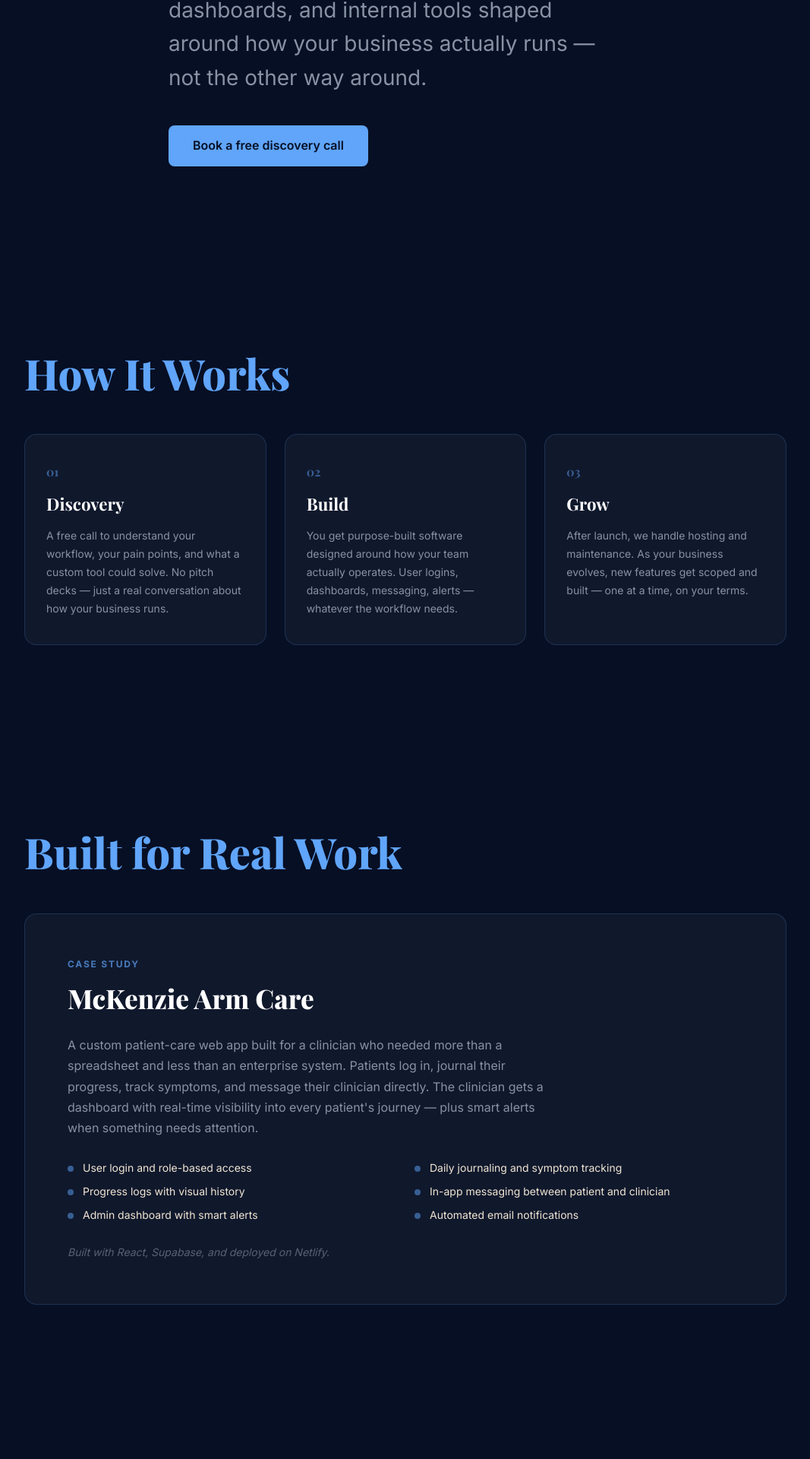
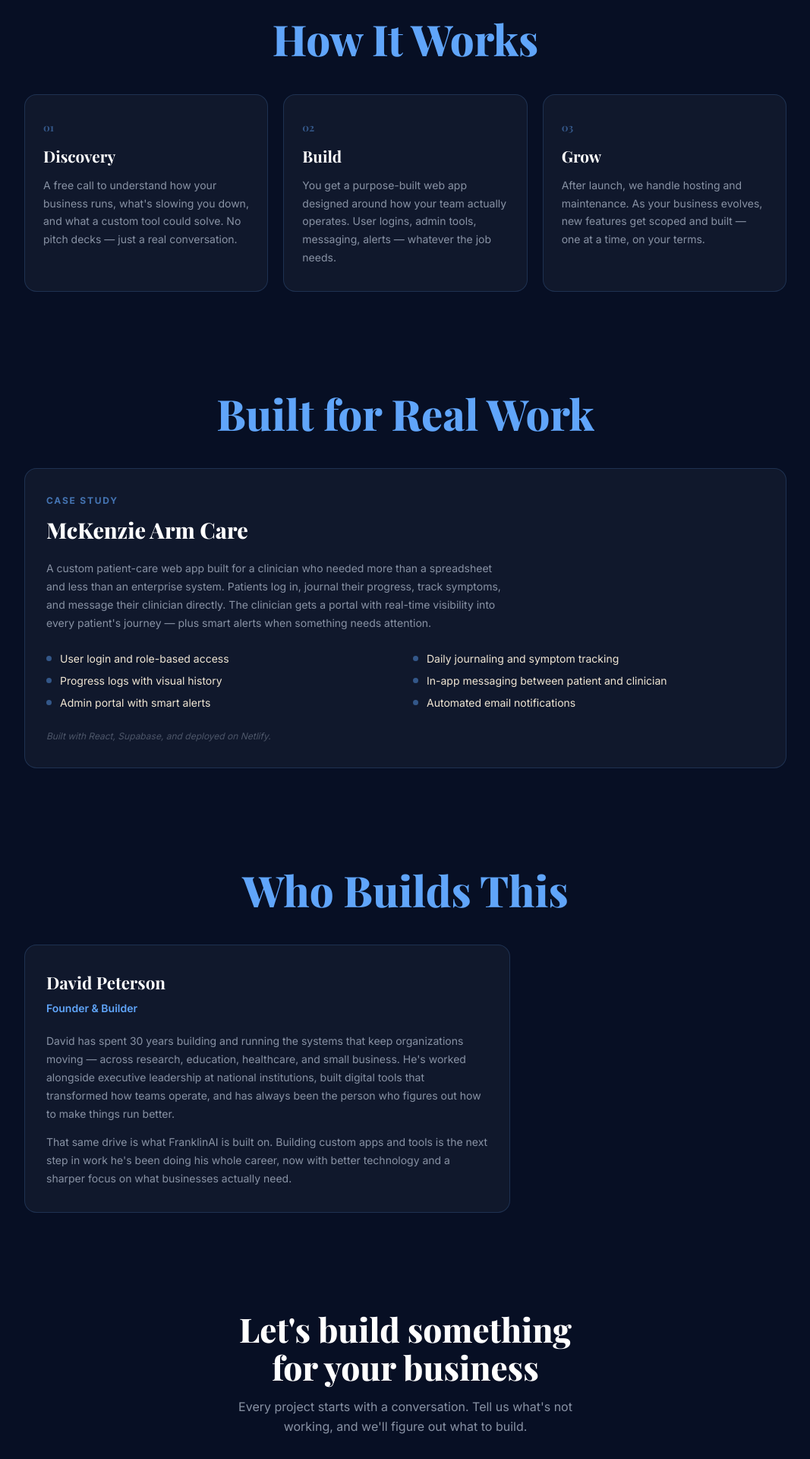
Before and after one commit to besoulful-design/franklinai-v2, a React (Vite) app: page / in a window 1280 px wide. Shown: the part 756-2676 px from the top of the page at 76% size, without its empty margins (106-1173 px from the left). Built offline with nearby package versions, Linux system fonts and the light colour scheme.

Commit message:
fix all sections — centered, consistent spacing, copy cleaned

```diff
--- a/src/App.jsx
+++ b/src/App.jsx
@@ -58,14 +58,14 @@ function Nav() {
 function Hero() {
   return (
     <section className="hero">
-      <div className="container hero__inner">
+      <div className="container">
         <h1 className="hero__headline">
-          Your workflow is unique.<br />
-          Your software should be too.
+          Your business is one of a kind.<br />
+          Your tools should be too.
         </h1>
         <p className="hero__subtitle">
-          FranklinAI builds custom web apps, dashboards, and internal tools
-          shaped around how your business actually runs — not the other way around.
+          FranklinAI builds custom web apps and tools shaped around
+          how your business actually runs — not the other way around.
         </p>
         <a href="#discovery" className="btn btn--primary">
           Book a free discovery call
@@ -80,12 +80,12 @@ function HowItWorks() {
     {
       number: '01',
       title: 'Discovery',
-      text: 'A free call to understand your workflow, your pain points, and what a custom tool could solve. No pitch decks — just a real conversation about how your business runs.'
+      text: 'A free call to understand how your business runs, what\'s slowing you down, and what a custom tool could solve. No pitch decks — just a real conversation.'
     },
     {
       number: '02',
       title: 'Build',
-      text: 'You get purpose-built software designed around how your team actually operates. User logins, dashboards, messaging, alerts — whatever the workflow needs.'
+      text: 'You get a purpose-built web app designed around how your team actually operates. User logins, admin tools, messaging, alerts — whatever the job needs.'
     },
     {
       number: '03',
@@ -95,10 +95,10 @@ function HowItWorks() {
   ];
 
   return (
-    <section className="how-it-works">
+    <section className="section">
       <div className="container">
         <h2 className="section-heading">How It Works</h2>
-        <div className="how-it-works__grid">
+        <div className="card-grid">
           {steps.map(step => (
             <div key={step.number} className="card step-card">
               <span className="step-card__number">{step.number}</span>
@@ -118,34 +118,32 @@ function CaseStudy() {
     'Daily journaling and symptom tracking',
     'Progress logs with visual history',
     'In-app messaging between patient and clinician',
-    'Admin dashboard with smart alerts',
+    'Admin portal with smart alerts',
     'Automated email notifications'
   ];
 
   return (
-    <section className="case-study">
+    <section className="section">
       <div className="container">
         <h2 className="section-heading">Built for Real Work</h2>
-        <div className="card case-study__card">
-          <div className="case-study__content">
-            <span className="case-study__label">Case Study</span>
-            <h3 className="case-study__title">McKenzie Arm Care</h3>
-            <p className="case-study__text">
+        <div className="card case-card">
+          <span className="case-card__label">Case Study</span>
+          <h3 className="case-card__title">McKenzie Arm Care</h3>
+          <p className="case-card__text">
             A custom patient-care web app built for a clinician who needed more
             than a spreadsheet and less than an enterprise system. Patients log in,
             journal their progress, track symptoms, and message their clinician directly.
-              The clinician gets a dashboard with real-time visibility into every
+            The clinician gets a portal with real-time visibility into every
             patient's journey — plus smart alerts when something needs attention.
           </p>
-            <ul className="case-study__features">
+          <ul className="case-card__features">
             {features.map((f, i) => (
-                <li key={i} className="case-study__feature">{f}</li>
+              <li key={i} className="case-card__feature">{f}</li>
             ))}
           </ul>
-            <p className="case-study__stack">
+          <p className="case-card__stack">
             Built with React, Supabase, and deployed on Netlify.
           </p>
-          </div>
         </div>
       </div>
     </section>
@@ -154,27 +152,25 @@ function CaseStudy() {
 
 function About() {
   return (
-    <section className="about">
+    <section className="section">
       <div className="container">
         <h2 className="section-heading">Who Builds This</h2>
-        <div className="about__inner">
-          <div className="about__content">
-            <h3 className="about__name">David Peterson</h3>
-            <span className="about__role">Founder &amp; Builder</span>
-            <p className="about__text">
+        <div className="card about-card">
+          <h3 className="about-card__name">David Peterson</h3>
+          <span className="about-card__role">Founder &amp; Builder</span>
+          <p className="about-card__text">
             David has spent 30 years building and running the systems that keep
             organizations moving — across research, education, healthcare, and
             small business. He's worked alongside executive leadership at national
             institutions, built digital tools that transformed how teams operate,
             and has always been the person who figures out how to make things run better.
           </p>
-            <p className="about__text">
+          <p className="about-card__text">
             That same drive is what FranklinAI is built on. Building custom apps
             and tools is the next step in work he's been doing his whole career,
             now with better technology and a sharper focus on what businesses
             actually need.
           </p>
-          </div>
         </div>
       </div>
     </section>
@@ -183,8 +179,8 @@ function About() {
 
 function DiscoveryCTA() {
   return (
-    <section className="discovery" id="discovery">
-      <div className="container discovery__inner">
+    <section className="section" id="discovery">
+      <div className="container discovery">
         <h2 className="discovery__headline">
           Let's build something for your business
         </h2>
--- a/src/styles/global.css
+++ b/src/styles/global.css
@@ -275,8 +275,12 @@ a:hover {
 }
 
 /* ============================================================
-   SECTION HEADING (shared)
+   SHARED SECTION + HEADING
    ============================================================ */
+.section {
+  padding: 64px 0;
+}
+
 .section-heading {
   font-family: var(--font-display);
   font-weight: 800;
@@ -284,71 +288,66 @@ a:hover {
   font-size: var(--text-section);
   line-height: 1.15;
   pointer-events: none;
-  margin-bottom: 48px;
+  text-align: center;
+  margin-bottom: 40px;
 }
 
 /* ============================================================
    HERO
    ============================================================ */
 .hero {
-  padding: var(--section-pad) 0;
-  padding-top: clamp(48px, 8vw, 96px);
-}
-
-.hero__inner {
-  max-width: 720px;
+  padding: 48px 0 64px;
+  text-align: center;
 }
 
 .hero__headline {
   font-family: var(--font-display);
   font-weight: 800;
-  font-size: var(--text-hero);
+  font-size: clamp(32px, 5vw, 56px);
   color: #ffffff;
-  line-height: 1.1;
-  margin-bottom: 24px;
+  line-height: 1.15;
+  margin-bottom: 20px;
 }
 
 .hero__subtitle {
-  font-size: var(--text-xl);
+  font-size: clamp(16px, 2.2vw, 20px);
   color: var(--color-text-muted);
   line-height: 1.6;
-  margin-bottom: 40px;
-  max-width: 600px;
+  margin-bottom: 36px;
+  max-width: 560px;
+  margin-left: auto;
+  margin-right: auto;
 }
 
 /* ============================================================
-   HOW IT WORKS
+   CARD GRID (How It Works)
    ============================================================ */
-.how-it-works {
-  padding: var(--section-pad) 0;
-}
-
-.how-it-works__grid {
+.card-grid {
   display: grid;
   grid-template-columns: repeat(3, 1fr);
-  gap: 24px;
+  gap: 20px;
 }
 
 .step-card {
-  padding: 36px 28px;
+  padding: 32px 24px;
 }
 
 .step-card__number {
   font-family: var(--font-display);
   font-weight: 700;
-  font-size: 1rem;
+  font-size: 0.85rem;
   color: var(--color-accent);
-  opacity: 0.5;
+  opacity: 0.45;
   display: block;
-  margin-bottom: 12px;
+  margin-bottom: 10px;
 }
 
 .step-card__title {
   font-family: var(--font-display);
   font-weight: 700;
-  font-size: 1.4rem;
+  font-size: 1.3rem;
   color: #ffffff;
-  margin-bottom: 12px;
+  margin-bottom: 10px;
 }
 
 .step-card__text {
@@ -360,113 +359,106 @@ a:hover {
 /* ============================================================
    CASE STUDY
    ============================================================ */
-.case-study {
-  padding: var(--section-pad) 0;
+.case-card {
+  padding: 32px 28px;
 }
 
-.case-study__card {
-  padding: clamp(32px, 5vw, 56px);
-}
-
-.case-study__label {
+.case-card__label {
   font-family: var(--font-body);
   font-size: var(--text-xs);
   font-weight: 700;
   letter-spacing: 0.15em;
   text-transform: uppercase;
   color: var(--color-accent);
-  opacity: 0.7;
+  opacity: 0.65;
   display: block;
-  margin-bottom: 8px;
+  margin-bottom: 6px;
 }
 
-.case-study__title {
+.case-card__title {
   font-family: var(--font-display);
   font-weight: 800;
-  font-size: clamp(1.6rem, 3vw, 2.2rem);
+  font-size: clamp(1.4rem, 2.5vw, 1.8rem);
   color: #ffffff;
-  margin-bottom: 20px;
+  margin-bottom: 16px;
 }
 
-.case-study__text {
-  font-size: var(--text-base);
+.case-card__text {
+  font-size: var(--text-sm);
   color: var(--color-text-muted);
   line-height: 1.7;
-  margin-bottom: 28px;
-  max-width: 640px;
+  margin-bottom: 24px;
+  max-width: 600px;
 }
 
-.case-study__features {
+.case-card__features {
   list-style: none;
   display: grid;
   grid-template-columns: repeat(2, 1fr);
-  gap: 10px 24px;
-  margin-bottom: 28px;
+  gap: 8px 20px;
+  margin-bottom: 24px;
 }
 
-.case-study__feature {
+.case-card__feature {
   font-size: var(--text-sm);
   color: var(--color-text);
-  padding-left: 20px;
+  padding-left: 18px;
   position: relative;
   line-height: 1.5;
 }
 
-.case-study__feature::before {
+.case-card__feature::before {
   content: '';
   position: absolute;
   left: 0;
-  top: 8px;
-  width: 8px;
-  height: 8px;
+  top: 7px;
+  width: 7px;
+  height: 7px;
   border-radius: 50%;
   background-color: var(--color-accent);
-  opacity: 0.5;
+  opacity: 0.45;
 }
 
-.case-study__stack {
-  font-size: var(--text-sm);
+.case-card__stack {
+  font-size: var(--text-xs);
   color: var(--color-text-muted);
-  opacity: 0.6;
+  opacity: 0.5;
   font-style: italic;
 }
 
 /* ============================================================
    ABOUT
    ============================================================ */
-.about {
-  padding: var(--section-pad) 0;
-}
-
-.about__content {
+.about-card {
+  padding: 32px 28px;
   max-width: 640px;
 }
 
-.about__name {
+.about-card__name {
   font-family: var(--font-display);
   font-weight: 700;
-  font-size: 1.6rem;
+  font-size: 1.4rem;
   color: #ffffff;
   margin-bottom: 4px;
 }
 
-.about__role {
+.about-card__role {
   font-family: var(--font-body);
   font-size: var(--text-sm);
   font-weight: 600;
   color: var(--color-accent);
   display: block;
-  margin-bottom: 24px;
+  margin-bottom: 20px;
 }
 
-.about__text {
-  font-size: var(--text-base);
+.about-card__text {
+  font-size: var(--text-sm);
   color: var(--color-text-muted);
   line-height: 1.7;
-  margin-bottom: 16px;
+  margin-bottom: 14px;
 }
 
-.about__text:last-child {
+.about-card__text:last-child {
   margin-bottom: 0;
 }
 
@@ -474,30 +466,26 @@ a:hover {
    DISCOVERY CTA
    ============================================================ */
 .discovery {
-  padding: var(--section-pad) 0;
-  padding-bottom: clamp(80px, 12vw, 140px);
-}
-
-.discovery__inner {
   text-align: center;
-  max-width: 600px;
+  max-width: 560px;
   margin: 0 auto;
+  padding-bottom: 32px;
 }
 
 .discovery__headline {
   font-family: var(--font-display);
   font-weight: 800;
-  font-size: var(--text-section);
+  font-size: clamp(28px, 4vw, 44px);
   color: #ffffff;
   line-height: 1.15;
-  margin-bottom: 16px;
+  margin-bottom: 14px;
 }
 
 .discovery__subtitle {
-  font-size: var(--text-lg);
+  font-size: var(--text-base);
   color: var(--color-text-muted);
   line-height: 1.6;
-  margin-bottom: 36px;
+  margin-bottom: 32px;
 }
 
 /* ============================================================
@@ -510,11 +498,15 @@ a:hover {
   .site-nav__name { font-size: 2rem; }
   .site-nav__city { font-size: 0.55rem; }
 
-  .how-it-works__grid { grid-template-columns: 1fr; }
+  .section { padding: 48px 0; }
 
-  .case-study__features { grid-template-columns: 1fr; }
+  .card-grid { grid-template-columns: 1fr; }
 
-  .hero__subtitle { font-size: var(--text-lg); }
+  .case-card__features { grid-template-columns: 1fr; }
+
+  .case-card { padding: 24px 20px; }
+  .step-card { padding: 24px 20px; }
+  .about-card { padding: 24px 20px; }
 }
 
 /* --- REDUCED MOTION --- */
```
Lines whose indentation alone changed are shown as unchanged.
